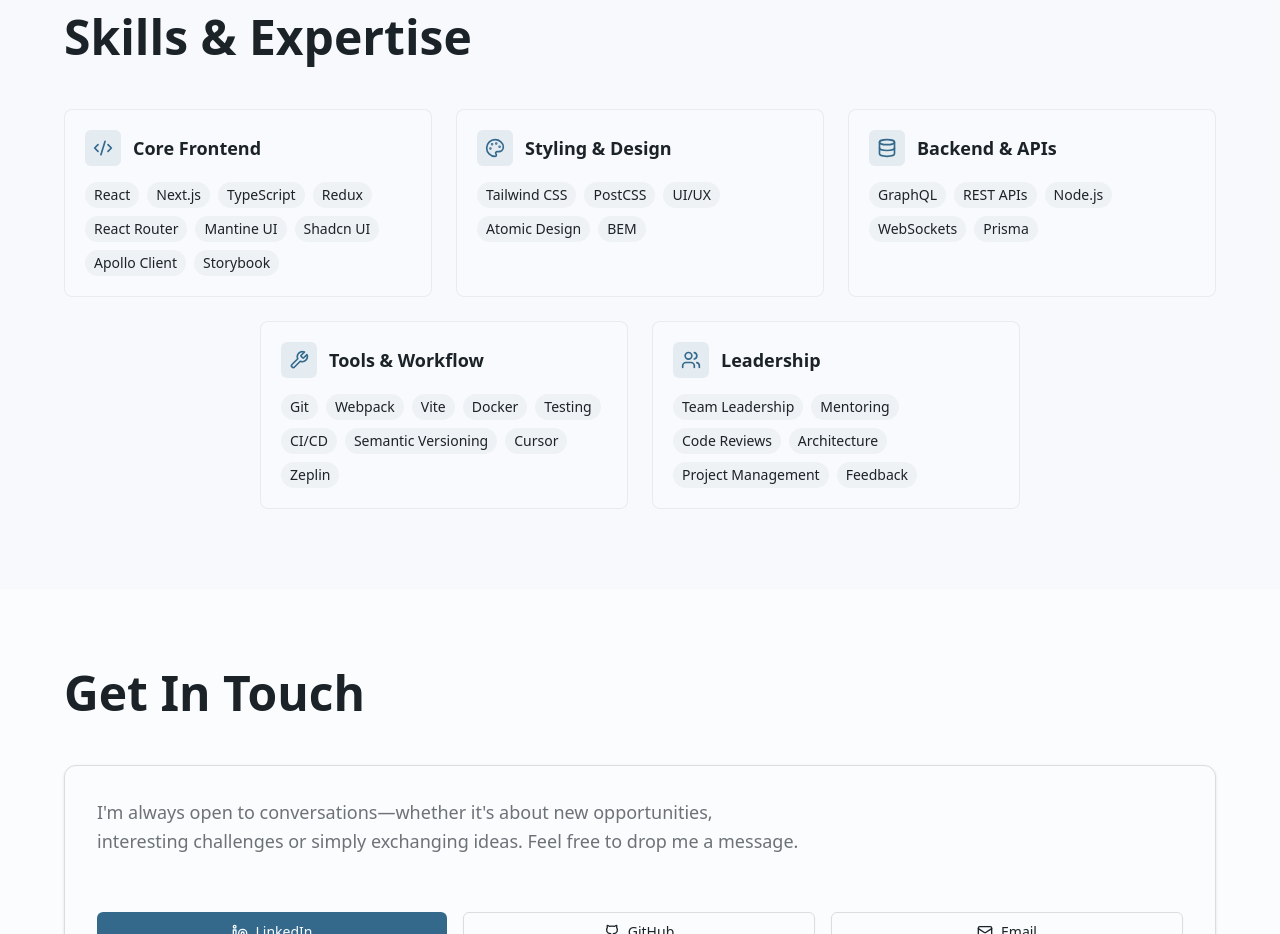
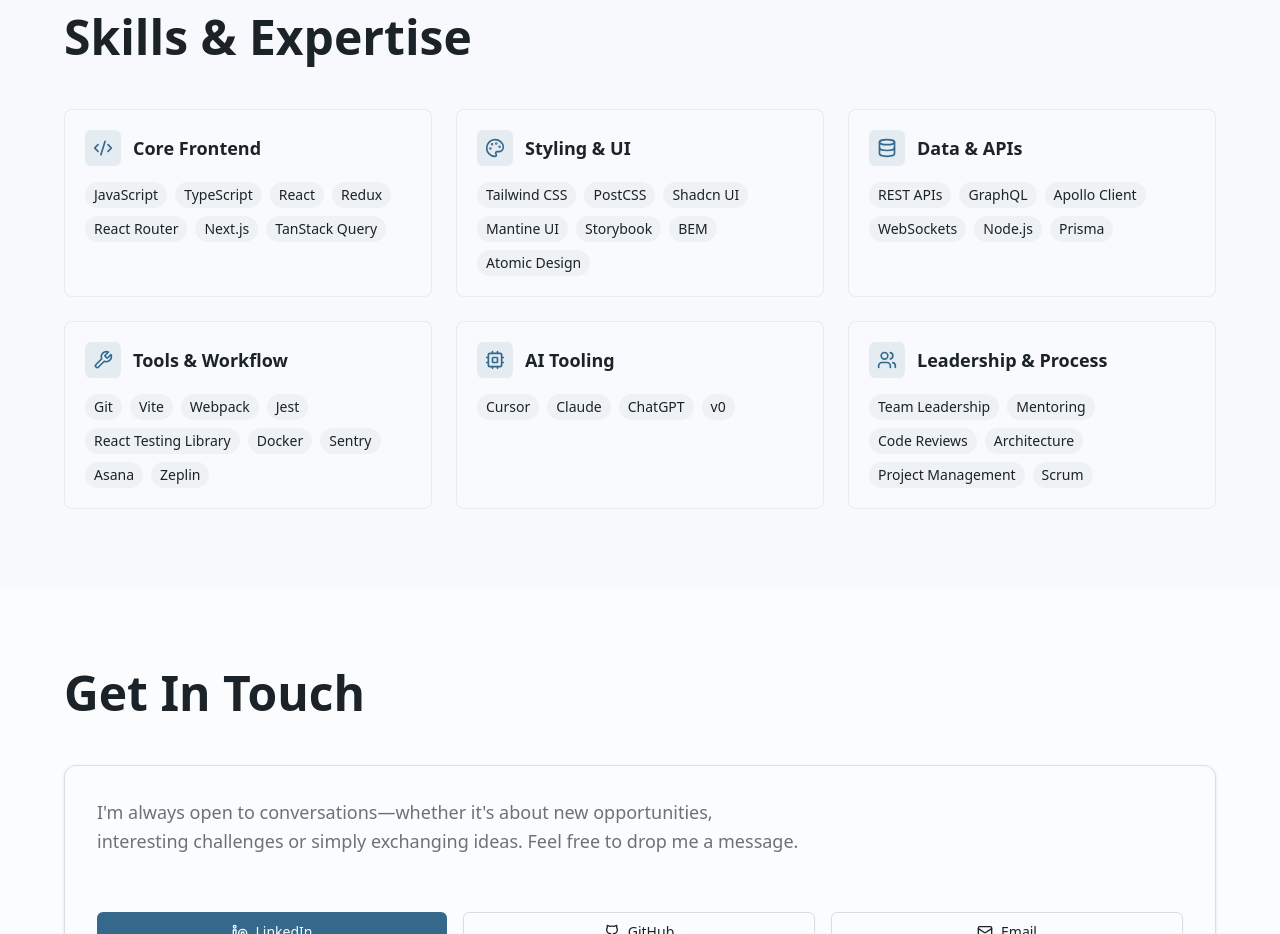
Before and after one commit to theodamia/theodamia.dev, a Next.js app: page / in a window 1280 px wide. Shown: the part 3080-4014 px from the top of the page. Built offline with nearby package versions, Linux system fonts and the light colour scheme.

Commit message:
Updated skills section

```diff
--- a/components/skills.tsx
+++ b/components/skills.tsx
@@ -2,35 +2,41 @@
 import { useEffect, useRef, useState } from 'react';
 import anime from 'animejs';
 import { Badge } from '@/components/ui/badge';
-import { Code2, Palette, Database, Wrench, Users } from 'lucide-react';
+import { Code2, Palette, Database, Wrench, Users, Cpu } from 'lucide-react';
 
 const SKILLS = [
   {
     name: 'Core Frontend',
     icon: Code2,
     skills: [
+      'JavaScript',
+      'TypeScript',
       'React',
-      'Next.js',
-      'TypeScript',
       'Redux',
       'React Router',
-      'Mantine UI',
-      'Shadcn UI',
-      'Apollo Client',
-      'Storybook',
+      'Next.js',
+      'TanStack Query',
     ],
     animationType: 'code',
   },
   {
-    name: 'Styling & Design',
+    name: 'Styling & UI',
     icon: Palette,
-    skills: ['Tailwind CSS', 'PostCSS', 'UI/UX', 'Atomic Design', 'BEM'],
+    skills: [
+      'Tailwind CSS',
+      'PostCSS',
+      'Shadcn UI',
+      'Mantine UI',
+      'Storybook',
+      'BEM',
+      'Atomic Design',
+    ],
     animationType: 'style',
   },
   {
-    name: 'Backend & APIs',
+    name: 'Data & APIs',
     icon: Database,
-    skills: ['GraphQL', 'REST APIs', 'Node.js', 'WebSockets', 'Prisma'],
+    skills: ['REST APIs', 'GraphQL', 'Apollo Client', 'WebSockets', 'Node.js', 'Prisma'],
     animationType: 'data',
   },
   {
@@ -38,19 +44,25 @@
     icon: Wrench,
     skills: [
       'Git',
+      'Vite',
       'Webpack',
-      'Vite',
+      'Jest',
+      'React Testing Library',
       'Docker',
-      'Testing',
-      'CI/CD',
-      'Semantic Versioning',
-      'Cursor',
+      'Sentry',
+      'Asana',
       'Zeplin',
     ],
     animationType: 'tools',
   },
   {
-    name: 'Leadership',
+    name: 'AI Tooling',
+    icon: Cpu,
+    skills: ['Cursor', 'Claude', 'ChatGPT', 'v0'],
+    animationType: 'ai',
+  },
+  {
+    name: 'Leadership & Process',
     icon: Users,
     skills: [
       'Team Leadership',
@@ -58,7 +70,7 @@
       'Code Reviews',
       'Architecture',
       'Project Management',
-      'Feedback',
+      'Scrum',
     ],
     animationType: 'leadership',
   },
@@ -151,6 +163,15 @@
         direction: 'alternate',
         easing: 'easeInOutQuad',
       });
+    } else if (category.animationType === 'ai') {
+      animation = anime({
+        targets: icon,
+        scale: [1, 1.1, 1],
+        opacity: [1, 0.8, 1],
+        duration: 1000,
+        loop: true,
+        easing: 'easeInOutQuad',
+      });
     }
 
     activeAnimations.current[index] = animation!;
```
